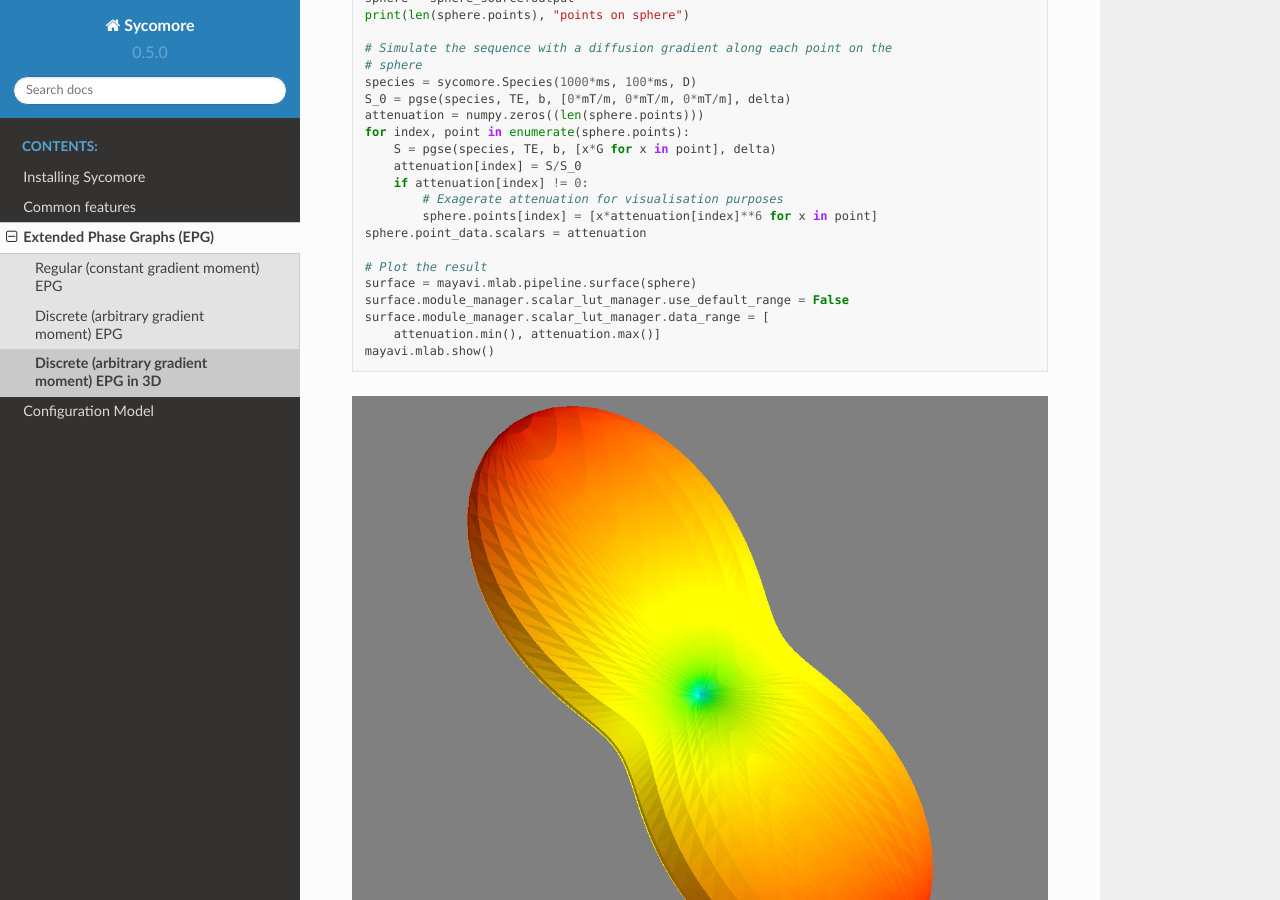
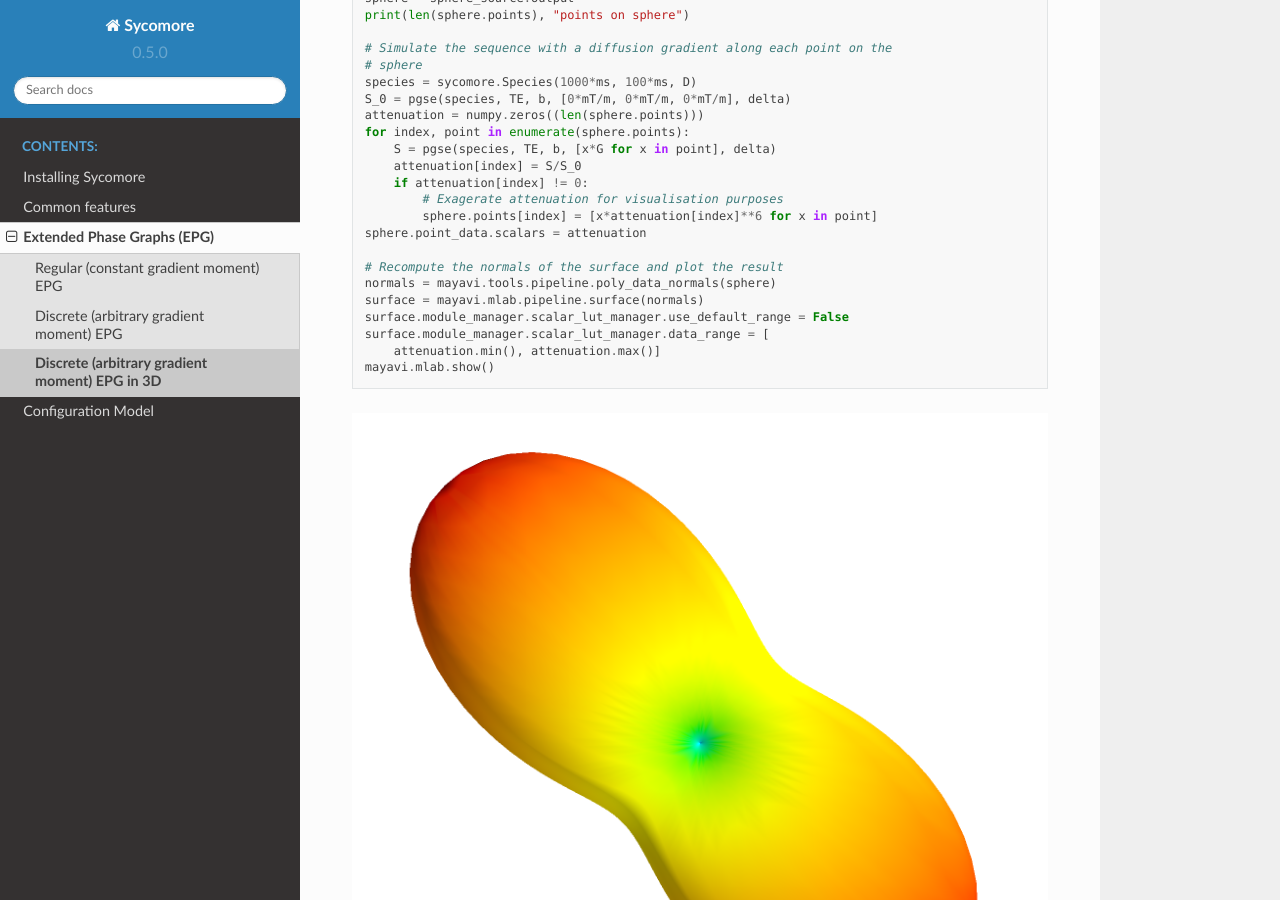
Before and after one commit to lamyj/sycomore, a Sphinx documentation site: the page built from docs/epg/discrete_3d.rst, in a window 1280 px wide and 900 px high, scrolled down 1282 px. Built offline with Sphinx 7.4.7 and the Read the Docs theme 2.0.0, drawn with Linux system fonts in a browser that asks for light colours; pages that are not in the unit, such as notebooks, are missing from menus.

Commit message:
Fix normals in 3D EPG example

```diff
--- a/docs/epg/discrete_3d.rst
+++ b/docs/epg/discrete_3d.rst
@@ -77,8 +77,9 @@
           sphere.points[index] = [x*attenuation[index]**6 for x in point]
   sphere.point_data.scalars = attenuation
 
-  # Plot the result
-  surface = mayavi.mlab.pipeline.surface(sphere)
+  # Recompute the normals of the surface and plot the result
+  normals = mayavi.tools.pipeline.poly_data_normals(sphere)
+  surface = mayavi.mlab.pipeline.surface(normals)
   surface.module_manager.scalar_lut_manager.use_default_range = False
   surface.module_manager.scalar_lut_manager.data_range = [
       attenuation.min(), attenuation.max()]
```
Also changed, not shown: docs/epg/anisotropic_diffusion.png.
